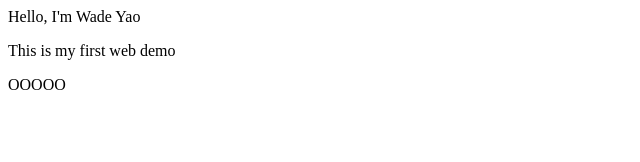
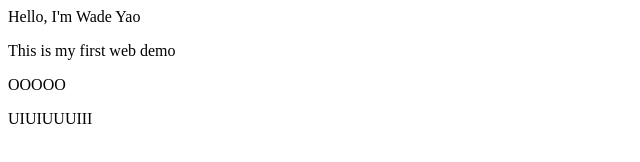
Before and after one commit to YaoJiaQi-Wade/YaoJiaQi-Wade.github.io, a plain HTML site: page index.html in a window 1280 px wide. Shown: the full height of the page, 0-640 px from the left. Drawn offline with Linux system fonts and the light colour scheme.

Commit message:
no commit

```diff
--- a/index.html
+++ b/index.html
@@ -1,3 +1,4 @@
 <p>Hello, I'm Wade Yao</p>
 <p>This is my first web demo</p>
 <p>OOOOO</p>
+<p>UIUIUUUIII</p>
```
